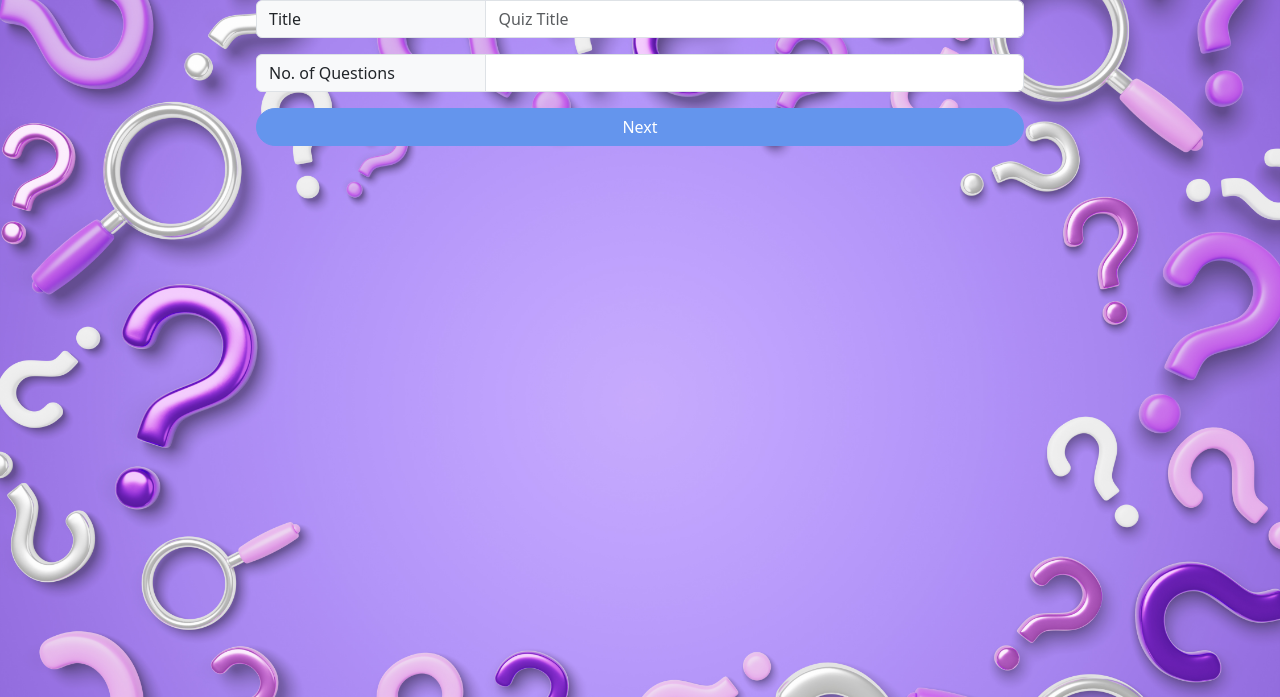
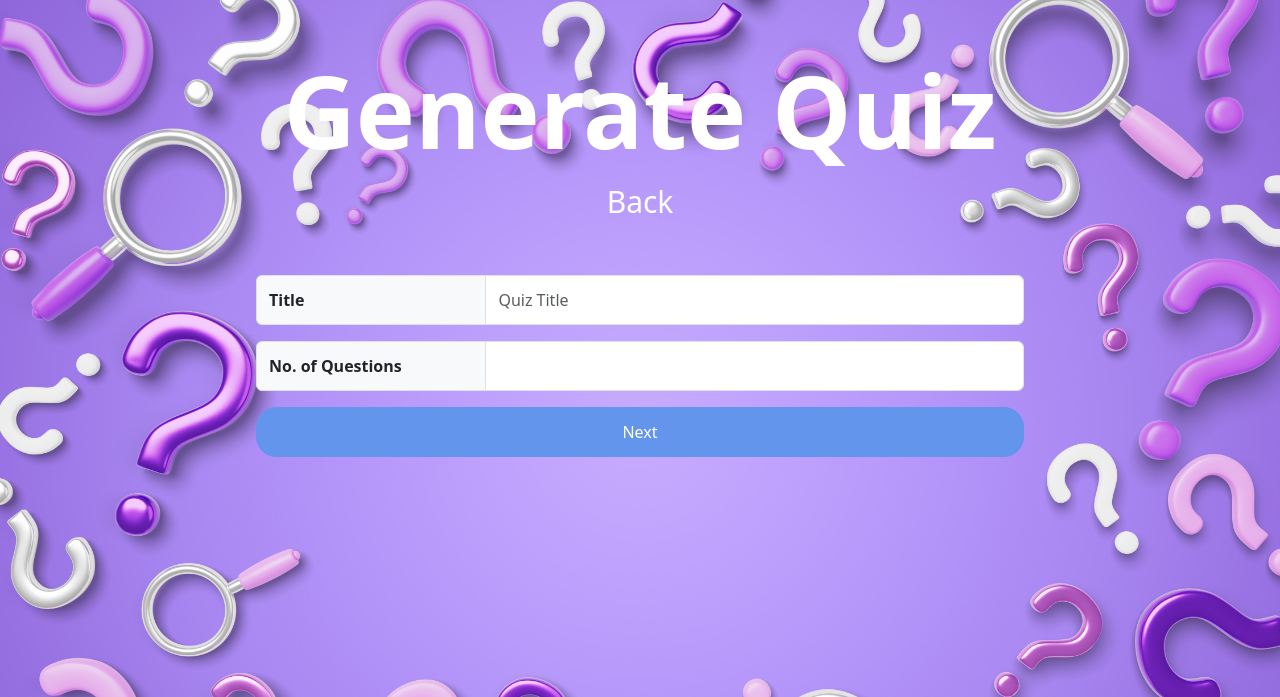
Before and after one commit to ChamalInd/Quiz, a Flask app: page /generate in a window 1280 px wide. Shown: the top 697 px of the page. Run offline with Flask 3, Linux system fonts and the light colour scheme.

Commit message:
Add: Style to generate pages

```diff
--- a/static/styles.css
+++ b/static/styles.css
@@ -19,12 +19,29 @@ main {
     width: 60%;
 }
 
+.form-div .input-group {
+    border-radius: 20px;
+    height: 50px;
+}
+
+.form-div .input-group input {
+    outline: none !important;
+    box-shadow: none !important;
+}
+
+.form-div .input-group input:focus {
+    outline: none !important;
+    box-shadow: none !important;
+}
+
 .form-div label {
     width: 30%;
+    font-weight: bolder;
 }
 
 .form-div button {
     width: 100%;
+    height: 50px;
     border-radius: 20px;
     background-color: cornflowerblue;
     border-color: cornflowerblue;
@@ -61,7 +78,7 @@ main {
     border: none;
 }
 
-.gen-btn a {
+.gen-btn a, .questions {
     color: white;
     font-size: 30px;
     text-decoration: none;
@@ -94,12 +111,19 @@ main {
     height: auto;
 }
 
+.quiz-page form div button {
+    height: auto;
+}
+
 .quiz-page form div button .name {
     font-weight: bolder;
     font-size: 18px;
 }
 
-
+/* generate page styling */
+.generate-div {
+    margin-top: 50px;
+}
 
 .main {
     display: flex;
--- a/templates/generate-pg-1.html
+++ b/templates/generate-pg-1.html
@@ -1,10 +1,16 @@
 {% extends "layout.html" %}
 
 {% block title %}Quiz - Generate{% endblock %}
-{% block name %}Generate{% endblock %}
 
 {% block main %}
-<div class="form-div">
+<div class="generate-container">
+    <div class="top-bar">
+        <h1 class="title">Generate Quiz</h1>
+        <button class="gen-btn">
+            <a href="/">Back</a>
+        </button>
+    </div>
+    <div class="form-div generate-div">
         <form action="/generate" method="post">
             <div class="input-group mb-3">
                 <label for="title" class="input-group-text">Title</label>
@@ -19,4 +25,6 @@
             </div>
         </form>
     </div>
+</div>
+
 {% endblock%}
```
Also changed, not shown: templates/generate-pg-2.html (+6 -1 lines). Lines whose indentation alone changed are shown as unchanged.
